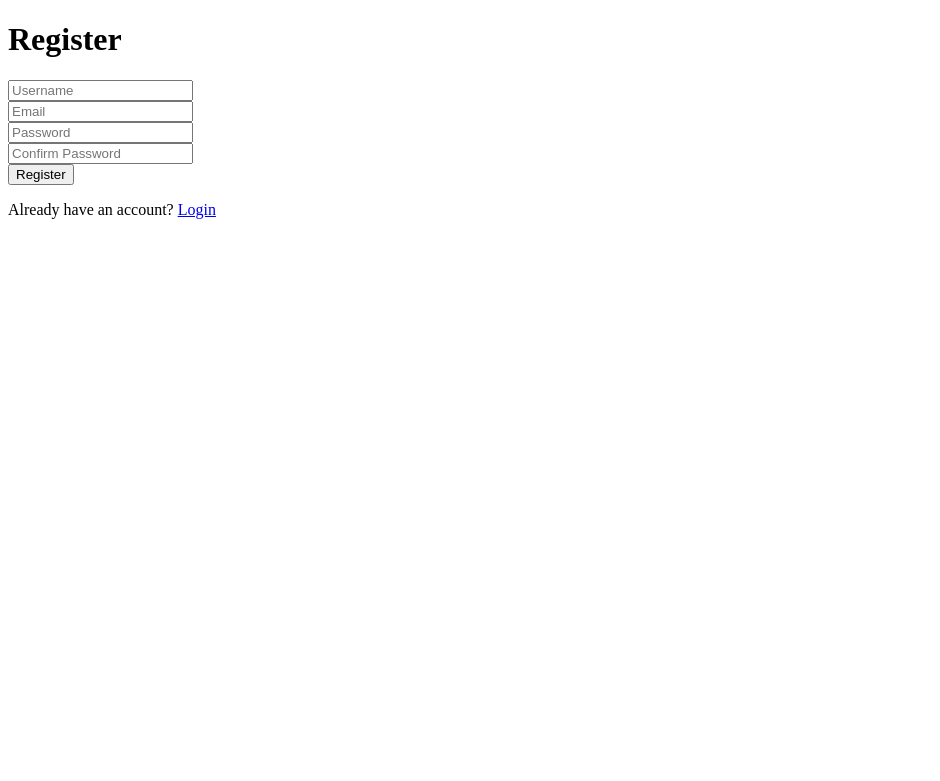
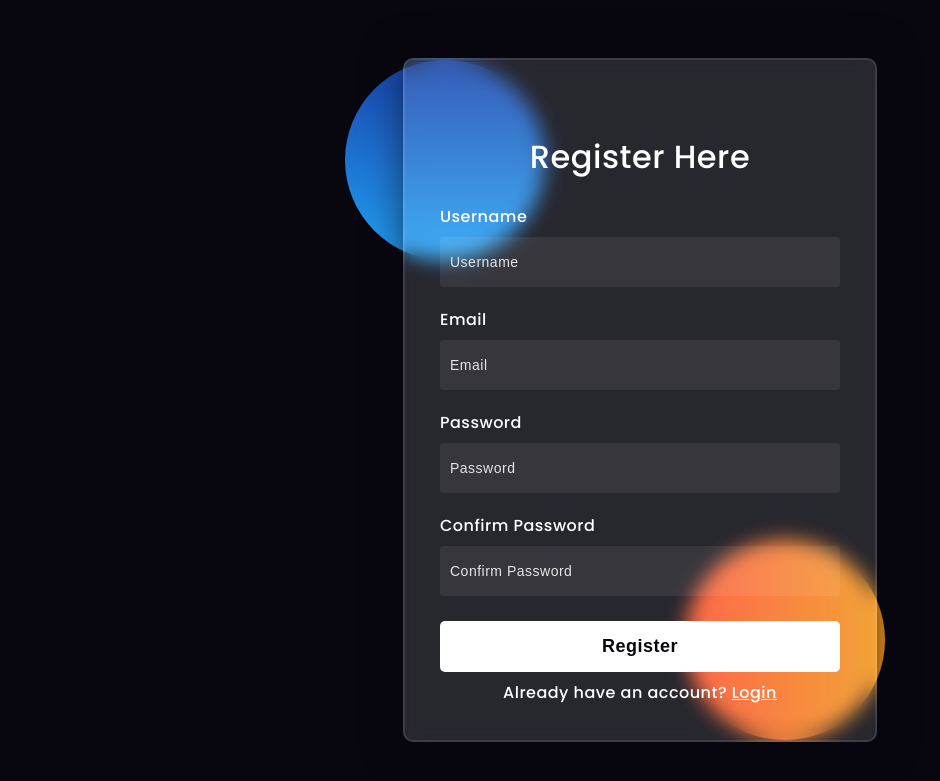
Before and after one commit to bayusegara27/fp-web-python, a Flask app: page /register in a window 1280 px wide. Shown: the top 781 px of the page, without its empty margins (0-940 px from the left). Run offline with Flask 3, Linux system fonts and the light colour scheme.

Commit message:
update login & register page

```diff
--- a/app.py
+++ b/app.py
@@ -39,9 +39,13 @@ def index():
 @app.route('/login', methods=['GET', 'POST'])
 def login():
     if request.method == 'POST':
-        email = request.form.get('email')
+        identifier = request.form.get('email')
         password = request.form.get('password')
-        user = User.query.filter_by(email=email).first()
+        if '@' in identifier:
+            user = User.query.filter_by(email=identifier).first()
+        else:
+            user = User.query.filter_by(username=identifier).first()
+
         if user and check_password_hash(user.password, password):
             login_user(user)
             return redirect(url_for('snippets'))
@@ -54,13 +58,22 @@ def register():
     if request.method == 'POST':
         username = request.form.get('username')
         email = request.form.get('email')
-        password = request.form.get('password')
-        password_hash = generate_password_hash(password, method='sha256')
-        new_user = User(username=username, email=email, password=password_hash)
-        db.session.add(new_user)
-        db.session.commit()
-        flash('Account created successfully', 'success')
-        return redirect(url_for('login'))
+
+        # Check if the username or email is already in use
+        existing_user = User.query.filter((User.username == username) | (User.email == email)).first()
+
+        if existing_user:
+            # Redirect to the registration page with a message indicating duplicate
+            return redirect(url_for('register', message='duplicate'))
+        else:
+            password = request.form.get('password')
+            password_hash = generate_password_hash(password, method='sha256')
+            new_user = User(username=username, email=email, password=password_hash)
+            db.session.add(new_user)
+            db.session.commit()
+            flash('Account created successfully', 'success')
+            return redirect(url_for('login'))
+
     return render_template('register.html')
 
 @app.route('/snippets', methods=['GET', 'POST'])
--- /dev/null
+++ b/static/style-register.css
@@ -0,0 +1,107 @@
+/* style-register.css */
+body {
+    background-color: #080710;
+    font-family: 'Poppins', sans-serif;
+}
+.background {
+    width: 430px;
+    height: 520px;
+    position: absolute;
+    transform: translate(-50%, -50%);
+    left: 50%;
+    top: 50%;
+}
+.background .shape {
+    height: 200px;
+    width: 200px;
+    position: absolute;
+    border-radius: 50%;
+}
+.shape:first-child {
+    background: linear-gradient(#1845ad, #23a2f6);
+    left: -80px;
+    top: -80px;
+}
+.shape:last-child {
+    background: linear-gradient(to right, #ff512f, #f09819);
+    right: -30px;
+    bottom: -80px;
+}
+form {
+    height: 580px;
+    width: 400px;
+    background-color: rgba(255, 255, 255, 0.13);
+    position: absolute;
+    transform: translate(-50%, -50%);
+    top: 50%;
+    left: 50%;
+    border-radius: 10px;
+    backdrop-filter: blur(10px);
+    border: 2px solid rgba(255, 255, 255, 0.1);
+    box-shadow: 0 0 40px rgba(8, 7, 16, 0.6);
+    padding: 50px 35px;
+}
+form * {
+    color: #ffffff;
+    letter-spacing: 0.5px;
+    outline: none;
+    border: none;
+}
+form h3 {
+    font-size: 32px;
+    font-weight: 500;
+    line-height: 30px;
+    text-align: center;
+}
+label {
+    display: block;
+    margin-top: 20px;
+    font-size: 16px;
+    font-weight: 500;
+}
+input {
+    display: block;
+    height: 50px;
+    width: 100%;
+    background-color: rgba(255, 255, 255, 0.07);
+    border-radius: 3px;
+    padding: 0 10px;
+    margin-top: 8px;
+    font-size: 14px;
+    font-weight: 300;
+    box-sizing: border-box;
+}
+::placeholder {
+    color: #e5e5e5;
+}
+button {
+    width: 100%;
+    background-color: #ffffff;
+    color: #080710;
+    padding: 15px 0;
+    font-size: 18px;
+    font-weight: 600;
+    border-radius: 5px;
+    cursor: pointer;
+
+}
+.button-container {
+    display: flex;
+    flex-direction: column;
+    align-items: center;
+    margin-top: 25px;
+}
+p {
+    margin-top: 8px;
+}
+.notification {
+    display: none;
+    background-color: #f44336;
+    color: white;
+    text-align: center;
+    padding: 10px;
+    position: fixed;
+    top: 0;
+    left: 0;
+    width: 100%;
+}
--- a/templates/register.html
+++ b/templates/register.html
@@ -1,17 +1,70 @@
 <!DOCTYPE html>
-<html>
+<html lang="en">
 <head>
     <title>Register</title>
+    <link rel="preconnect" href="https://fonts.gstatic.com">
+    <link rel="stylesheet" href="https://cdnjs.cloudflare.com/ajax/libs/font-awesome/5.15.4/css/all.min.css">
+    <link href="https://fonts.googleapis.com/css2?family=Poppins:wght@300;500;600&display=swap" rel="stylesheet">
+    <link rel="stylesheet" href="/static/style-register.css">
+    <style>
+        /* CSS for the notification */
+        .notification {
+            display: none;
+            background-color: #f44336;
+            color: white;
+            text-align: center;
+            padding: 10px;
+            position: fixed;
+            top: 0;
+            left: 0;
+            width: 100%;
+        }
+    </style>
 </head>
 <body>
-    <h1>Register</h1>
+    <div class="background">
+        <div class="shape"></div>
+        <div class="shape"></div>
+    </div>
     <form method="POST" action="/register">
-        <input type="text" name="username" placeholder="Username" required><br>
-        <input type="email" name="email" placeholder="Email" required><br>
-        <input type="password" name="password" placeholder="Password" required><br>
-        <input type="password" name="confirm_password" placeholder="Confirm Password" required><br>
-        <input type="submit" value="Register">
+        <h3>Register Here</h3>
+
+        <label for="username">Username</label>
+        <input type="text" placeholder="Username" name="username" required>
+
+        <label for="email">Email</label>
+        <input type="email" placeholder="Email" name="email" required>
+
+        <label for="password">Password</label>
+        <input type="password" placeholder="Password" name="password" required>
+
+        <label for="confirm_password">Confirm Password</label>
+        <input type="password" placeholder="Confirm Password" name="confirm_password" required>
+
+        <div class="button-container">
+            <button>Register</button>
+            <p>Already have an account? <a href="/login">Login</a></p>
+        </div>
     </form>
-    <p>Already have an account? <a href="/login">Login</a></p>
+
+    <!-- Notification element -->
+    <div class="notification" id="notification">
+        Username or email is already in use.
+    </div>
+
+    <script>
+        // JavaScript to show the notification
+        document.addEventListener("DOMContentLoaded", function() {
+            // Check if a notification message is present in the URL (e.g., due to a failed registration attempt)
+            const urlParams = new URLSearchParams(window.location.search);
+            if (urlParams.has("message")) {
+                const message = urlParams.get("message");
+                if (message === "duplicate") {
+                    const notification = document.getElementById("notification");
+                    notification.style.display = "block";
+                }
+            }
+        });
+    </script>
 </body>
 </html>
```
Also changed, not shown: static/style-login.css (added, +104 -0 lines), templates/login.html (+21 -6 lines), instance/database.db (added).
